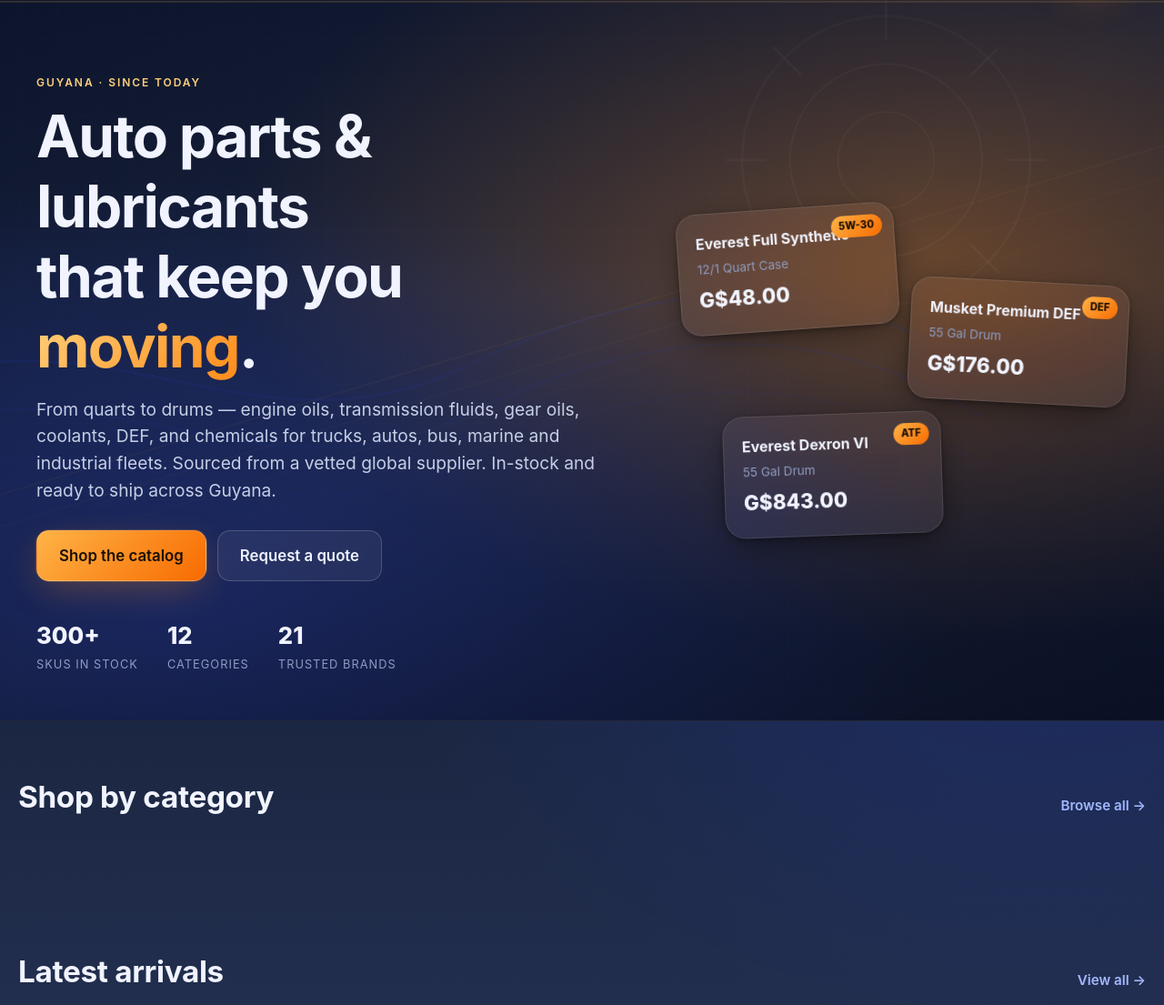
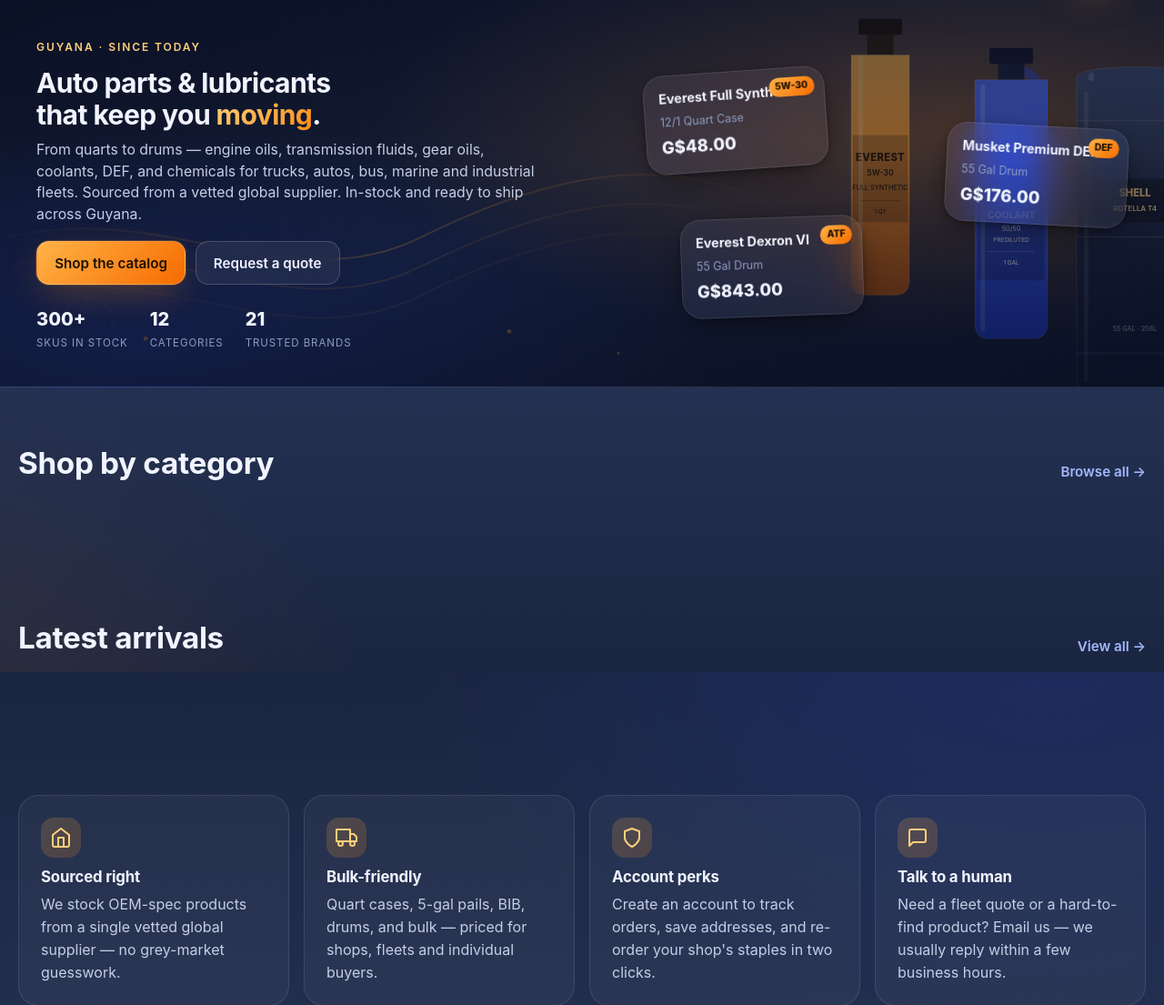
Before and after one commit to azreinternational-sudo/azreinternationalgy, a PHP site: page / in a window 1280 px wide. Shown: the part 61-1166 px from the top of the page at 91% size. Run offline with PHP 8.4, Linux system fonts and the light colour scheme; data that the repository does not hold is empty; some libraries are stand-ins or nearby versions.

Commit message:
feat(ui): smaller hero + product-themed hero bg + dynamic product placeholders
User asked for the HERO section (the big 'Auto parts & lubricants
that keep you moving' block) to be smaller and to have a real
background image with transparency.

Hero:
- h1: clamp(2.1-4rem) -> clamp(1.4-2.2rem) (about half)
- lead: clamp(1-1.2rem) -> clamp(0.9-1rem)
- section padding 2.5-5.5rem -> 1.5-2.5rem
- trust-row margin 2.5rem -> 1.4rem
- hero-card width 240 -> 200, padding tighter, height 360 -> 270
- All proportional so the hero no longer 'takes the whole space'

Hero background (assets/images/hero-bg.svg):
New 1600x600 product-themed SVG with three product silhouettes on
the right:
  - Quart bottle (amber, 'Everest 5W-30 Full Synthetic')
  - Gallon jug (blue, 'Coolant 50/50 Prediluted')
  - 55-gallon drum (steel, 'Shell Rotella T4')
Plus on the left: stacked liquid-splash curves, drip dots, and a
faint gear bottom-left for the mechanical/auto feel. Subtle grid
pattern + warm/cool radial glows underneath. Top amber accent line.

The .hero CSS keeps the dark transparency overlay (rgba(10,16,36,
0.55 -> 0.35 -> 0.65 gradient) so the white hero text stays
readable while the product image shows through.

Product image placeholders (was just a static 'AZ' SVG):
- New /product_image.php endpoint generates a styled SVG per product.
  Takes ?slug=X, looks up the product from the DB, picks a category
  palette + icon, and renders:
  * Gradient background based on category (amber for oils, blue for
    coolant, green for DEF, red for heavy duty, etc.)
  * Category icon (stylized bottle, gear, atom, etc.)
  * Large brand initials in the center
  * Brand name + category in a bottom label band
  * Optional SKU badge in the top-right
- 24h browser cache + Cache-Control header
- No external services, no image hosting, no API keys

Helper + 5 call sites updated:
- includes/helpers.php product_image() now takes an array
  ($product) instead of a string alt, and forwards the slug
  to /product_image.php
- Updated in: partials/product_card.php, views/product.php,
  views/cart.php, views/admin/products.php, views/admin/product_form.php
  All five now pass the full product/cart-item array.

```diff
--- a/assets/css/app.css
+++ b/assets/css/app.css
@@ -292,7 +292,7 @@ small { color: var(--muted); }
 /* Hero ===================================================== */
 .hero {
   position: relative;
-  padding: clamp(2.5rem, 6vw, 5.5rem) 0 clamp(2rem, 4vw, 3.5rem);
+  padding: clamp(1.5rem, 3vw, 2.5rem) 0 clamp(1.5rem, 3vw, 2.5rem);
   overflow: hidden;
   background-image: url('../images/hero-bg.svg');
   background-size: cover;
@@ -313,66 +313,69 @@ small { color: var(--muted); }
 .hero-inner {
   display: grid;
   grid-template-columns: 1.2fr 1fr;
-  gap: 3rem;
+  gap: 2rem;
   align-items: center;
   position: relative;
   z-index: 1;
 }
 .hero-copy h1 {
-  font-size: clamp(2.1rem, 4vw + 1rem, 4rem);
-  letter-spacing: -0.025em;
-  margin-bottom: 1rem;
+  font-size: clamp(1.4rem, 1.6vw + 0.6rem, 2.2rem);
+  letter-spacing: -0.02em;
+  margin-bottom: 0.6rem;
+  line-height: 1.15;
 }
 .hero-copy .lead {
-  font-size: clamp(1rem, .8vw + .8rem, 1.2rem);
+  font-size: clamp(0.9rem, .3vw + .75rem, 1rem);
   color: var(--ink-2);
   max-width: 56ch;
-  margin-bottom: 1.75rem;
+  margin-bottom: 1.1rem;
+  line-height: 1.5;
 }
-.hero-cta { display: inline-flex; flex-wrap: wrap; gap: .75rem; }
+.hero-cta { display: inline-flex; flex-wrap: wrap; gap: .65rem; }
+.hero-cta .btn-lg { padding: .7rem 1.2rem; font-size: .95rem; }
 .trust-row {
-  list-style: none; padding: 0; margin: 2.5rem 0 0;
-  display: flex; gap: 2rem; flex-wrap: wrap;
+  list-style: none; padding: 0; margin: 1.4rem 0 0;
+  display: flex; gap: 1.5rem; flex-wrap: wrap;
 }
 .trust-row li { display: flex; flex-direction: column; gap: .15rem; }
-.trust-num { font-size: 1.6rem; font-weight: 800; color: var(--ink); }
-.trust-label { font-size: .8rem; color: var(--muted); text-transform: uppercase; letter-spacing: 0.08em; }
+.trust-num { font-size: 1.25rem; font-weight: 800; color: var(--ink); }
+.trust-label { font-size: .72rem; color: var(--muted); text-transform: uppercase; letter-spacing: 0.08em; }
 
 .hero-card-stack {
   position: relative;
-  height: 360px;
+  height: 270px;
 }
 .hero-card {
   position: absolute;
-  width: 240px;
-  padding: 1.25rem;
+  width: 200px;
+  padding: 0.9rem 1rem;
   border-radius: var(--r-lg);
   background: var(--glass-2);
   border: 1px solid var(--glass-border);
   backdrop-filter: blur(20px) saturate(150%);
   -webkit-backdrop-filter: blur(20px) saturate(150%);
   box-shadow: var(--glass-shadow);
-  display: flex; flex-direction: column; gap: .35rem;
+  display: flex; flex-direction: column; gap: .25rem;
   color: var(--ink);
   transition: transform .4s cubic-bezier(.2,.7,.2,1);
 }
-.hero-card strong { font-size: 1rem; }
-.hero-card small { color: var(--muted); font-size: .85rem; }
+.hero-card strong { font-size: .9rem; }
+.hero-card small { color: var(--muted); font-size: .78rem; }
 .hero-card .hc-tag {
-  position: absolute; top: 12px; right: 12px;
-  font-size: .7rem; font-weight: 800;
-  padding: .2rem .55rem; border-radius: var(--r-pill);
+  position: absolute; top: 10px; right: 10px;
+  font-size: .65rem; font-weight: 800;
+  padding: .15rem .45rem; border-radius: var(--r-pill);
   background: linear-gradient(135deg, var(--amber-400), var(--amber-600));
   color: #1a0f00;
 }
 .hero-card .hc-price {
   margin-top: auto;
-  font-size: 1.4rem; font-weight: 800;
+  font-size: 1.15rem; font-weight: 800;
   color: var(--ink);
 }
-.hero-card-a { top: 0; left: 30px; transform: rotate(-4deg); }
-.hero-card-b { top: 80px; right: 0; transform: rotate(3deg); }
-.hero-card-c { bottom: 0; left: 80px; transform: rotate(-2deg); }
+.hero-card-a { top: 0; left: 0; transform: rotate(-4deg); }
+.hero-card-b { top: 60px; right: 0; transform: rotate(3deg); }
+.hero-card-c { bottom: 0; left: 40px; transform: rotate(-2deg); }
 .hero-card:hover { transform: translateY(-6px) rotate(0deg); }
 
 /* Category grid ============================================ */
--- a/includes/helpers.php
+++ b/includes/helpers.php
@@ -101,11 +101,19 @@ function csrf_check(): bool
     return hash_equals($_SESSION['_csrf'] ?? '', (string)$sent);
 }
 
-/** Image URL with placeholder fallback */
-function product_image(?string $img, ?string $alt = null): string
+/** Image URL with placeholder fallback.
+ *  If $img is a real uploaded file, return it.
+ *  Otherwise, defer to /product_image.php which generates a branded
+ *  SVG placeholder using the product's slug (so we can pull brand,
+ *  category, SKU from the DB and color the placeholder accordingly).
+ */
+function product_image(?string $img, ?array $product = null): string
 {
     if ($img && file_exists(AZRE_UPLOAD_DIR . '/' . basename($img))) {
         return asset(AZRE_UPLOAD_URL . '/' . basename($img));
+    }
+    if ($product && !empty($product['slug'])) {
+        return asset('/product_image.php?slug=' . urlencode((string)$product['slug']));
     }
     return asset('/assets/images/placeholder.svg');
 }
--- a/includes/views/admin/product_form.php
+++ b/includes/views/admin/product_form.php
@@ -137,7 +137,7 @@ if ($_SERVER['REQUEST_METHOD'] === 'POST') {
       <label>Stock<input type="number" name="stock" min="0" value="<?= (int)$p['stock'] ?>"></label>
       <label class="span-2">Image
         <?php if ($p['image']): ?>
-          <img class="thumb" src="<?= e(product_image($p['image'], $p['name'])) ?>" alt="">
+          <img class="thumb" src="<?= e(product_image($p['image'] ?? null, $p)) ?>" alt="">
           <small class="muted">Upload a new image to replace.</small>
         <?php endif; ?>
         <input type="file" name="image" accept="image/*">
--- a/includes/views/admin/products.php
+++ b/includes/views/admin/products.php
@@ -51,7 +51,7 @@ $rows = $stmt->fetchAll();
         <?php foreach ($rows as $r): ?>
         <tr>
           <td>
-            <img class="thumb" src="<?= e(product_image($r['image'] ?? null, $r['name'])) ?>" alt="">
+            <img class="thumb" src="<?= e(product_image($r['image'] ?? null, $r)) ?>" alt="">
           </td>
           <td><code><?= e($r['sku']) ?></code></td>
           <td>
--- a/includes/views/cart.php
+++ b/includes/views/cart.php
@@ -21,7 +21,7 @@ $csrf = csrf_token();
       <?php foreach ($items as $it): ?>
       <div class="cart-row" data-pid="<?= (int)$it['id'] ?>">
         <a class="cart-img" href="<?= e(url('/product/' . $it['slug'])) ?>">
-          <img src="<?= e(product_image($it['image'], $it['name'])) ?>" alt="<?= e($it['name']) ?>" loading="lazy">
+          <img src="<?= e(product_image($it['image'] ?? null, $it)) ?>" alt="<?= e($it['name']) ?>" loading="lazy">
         </a>
         <div class="cart-meta">
           <a class="cart-name" href="<?= e(url('/product/' . $it['slug'])) ?>"><?= e($it['name']) ?></a>
--- a/includes/views/partials/product_card.php
+++ b/includes/views/partials/product_card.php
@@ -6,7 +6,7 @@ $p = $p ?? [];
 ?>
 <a class="prod-card" href="<?= e(url('/product/' . ($p['slug'] ?? ''))) ?>" data-pid="<?= (int)($p['id'] ?? 0) ?>">
   <div class="prod-img">
-    <img src="<?= e(product_image($p['image'] ?? null, $p['name'] ?? 'AZ')) ?>" alt="<?= e($p['name'] ?? '') ?>" loading="lazy">
+    <img src="<?= e(product_image($p['image'] ?? null, $p)) ?>" alt="<?= e($p['name'] ?? '') ?>" loading="lazy">
     <?php if (!empty($p['featured'])): ?><span class="prod-badge prod-badge-hot">Featured</span><?php endif; ?>
   </div>
   <div class="prod-body">
--- a/includes/views/product.php
+++ b/includes/views/product.php
@@ -31,7 +31,7 @@ $csrf = csrf_token();
   <div class="product-detail">
     <div class="pd-gallery">
       <div class="pd-image-wrap">
-        <img src="<?= e(product_image($p['image'], $p['name'])) ?>" alt="<?= e($p['name']) ?>">
+        <img src="<?= e(product_image($p['image'] ?? null, $p)) ?>" alt="<?= e($p['name']) ?>">
         <?php if (!empty($p['featured'])): ?><span class="prod-badge prod-badge-hot">Featured</span><?php endif; ?>
       </div>
     </div>
```
Also changed, not shown: product_image.php (added, +128 -0 lines), assets/images/hero-bg.svg.
